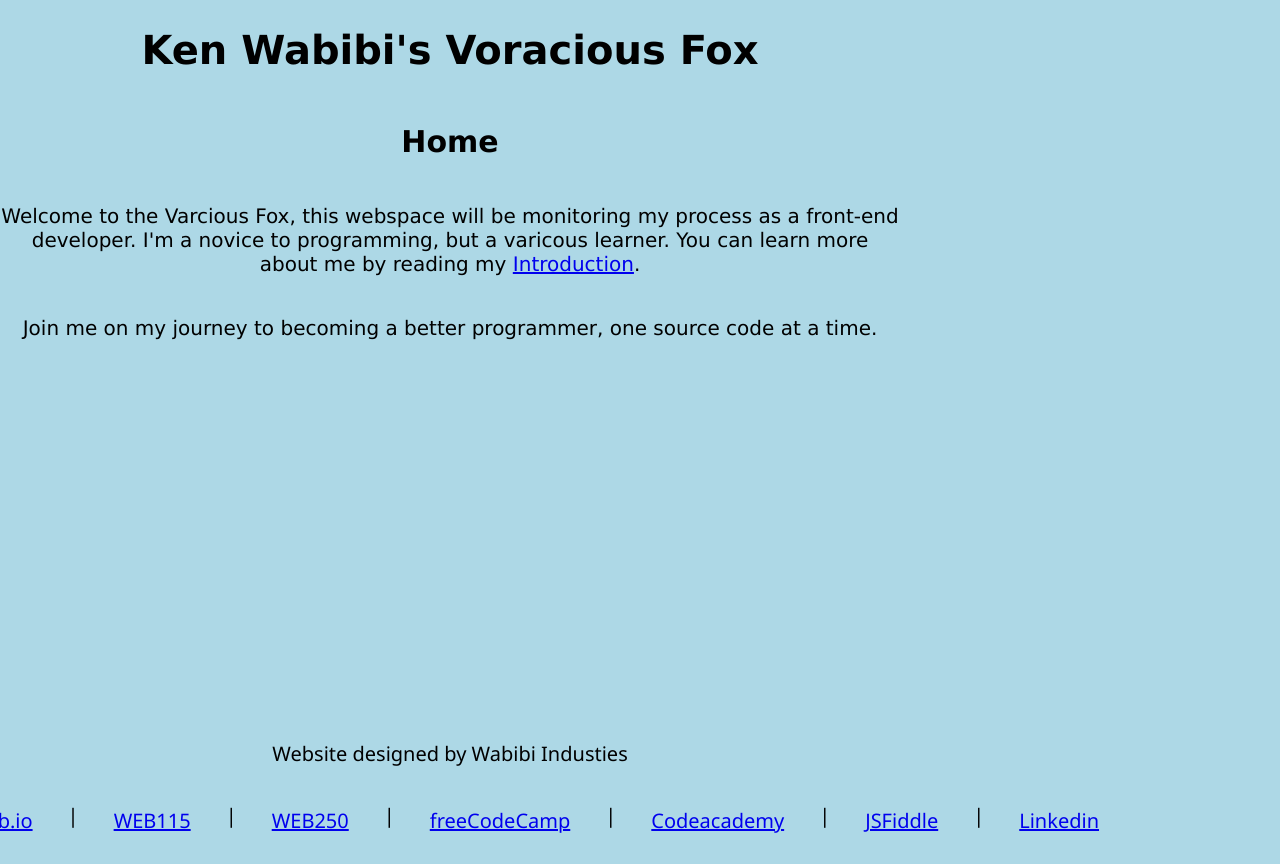
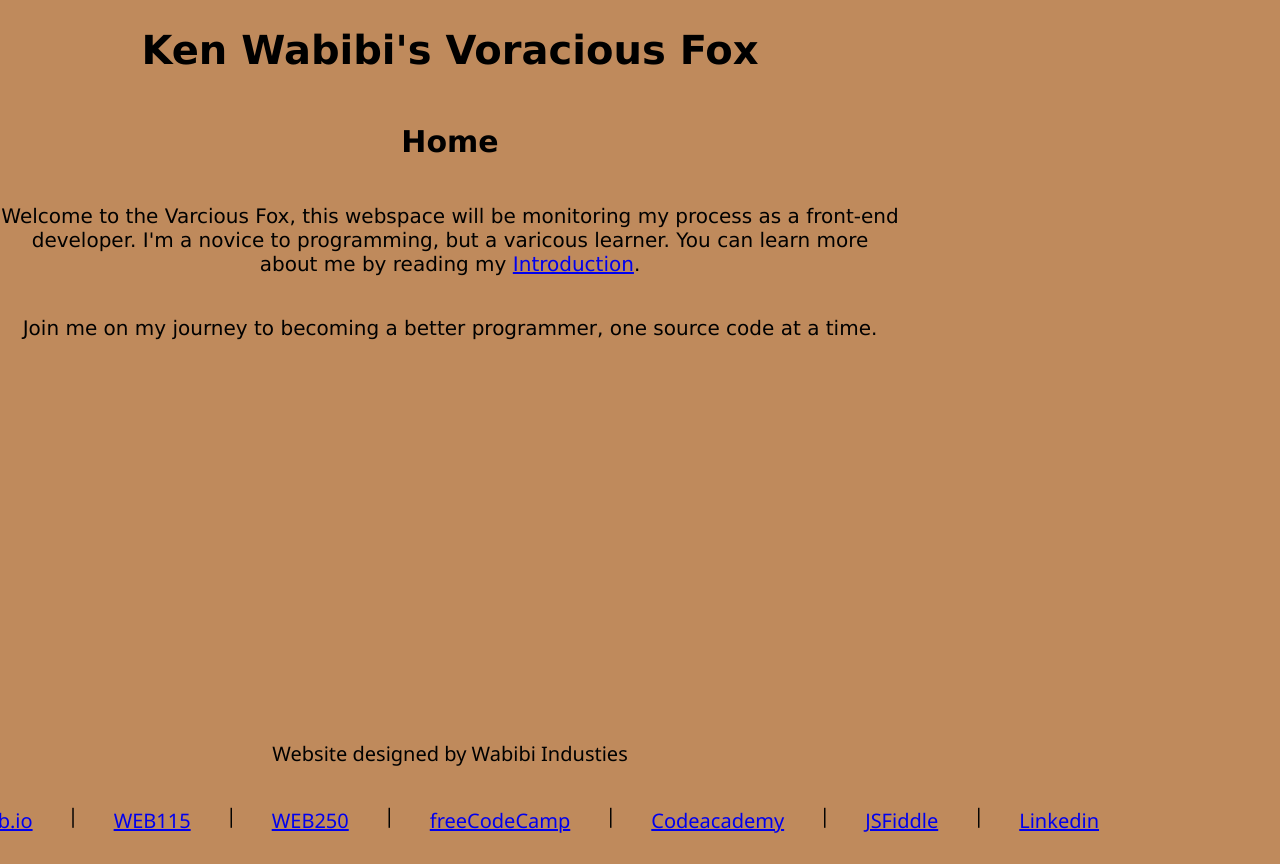
Before and after one commit to KenLWabibi/KenLWabibi.github.io, a PHP site: page / in a window 1280 px wide. Run offline with PHP 8.4, Linux system fonts and the light colour scheme.

Commit message:
Update VF_layout1.css

```diff
--- a/VF_layout1.css
+++ b/VF_layout1.css
@@ -20,7 +20,6 @@ body {
     font-family: "Lucida Grande", "Lucida Sans Unicode", "Lucida Sans", "DejaVu Sans", Verdana, sans-serif;
     margin: 0;
     padding: 0;
-    background-color: LightBlue;
     text-align: center;
 }
 nav {
```
